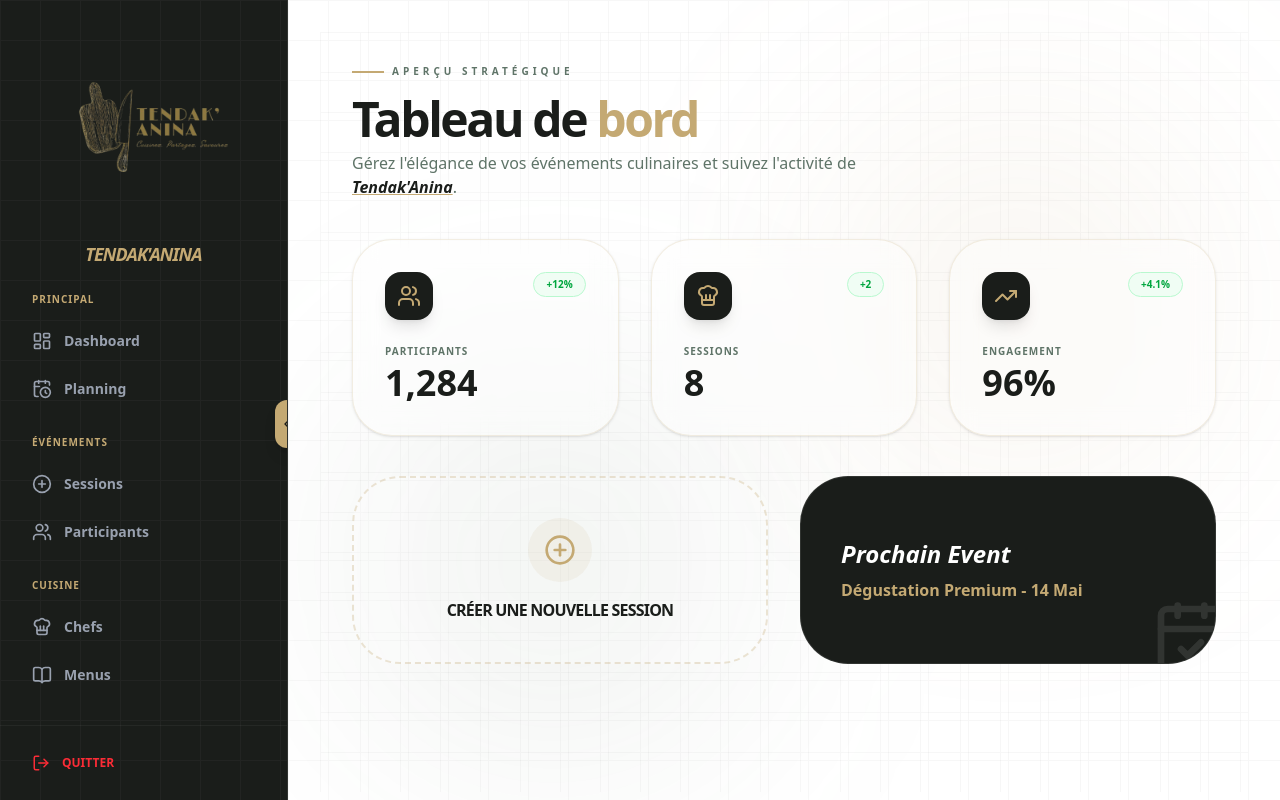
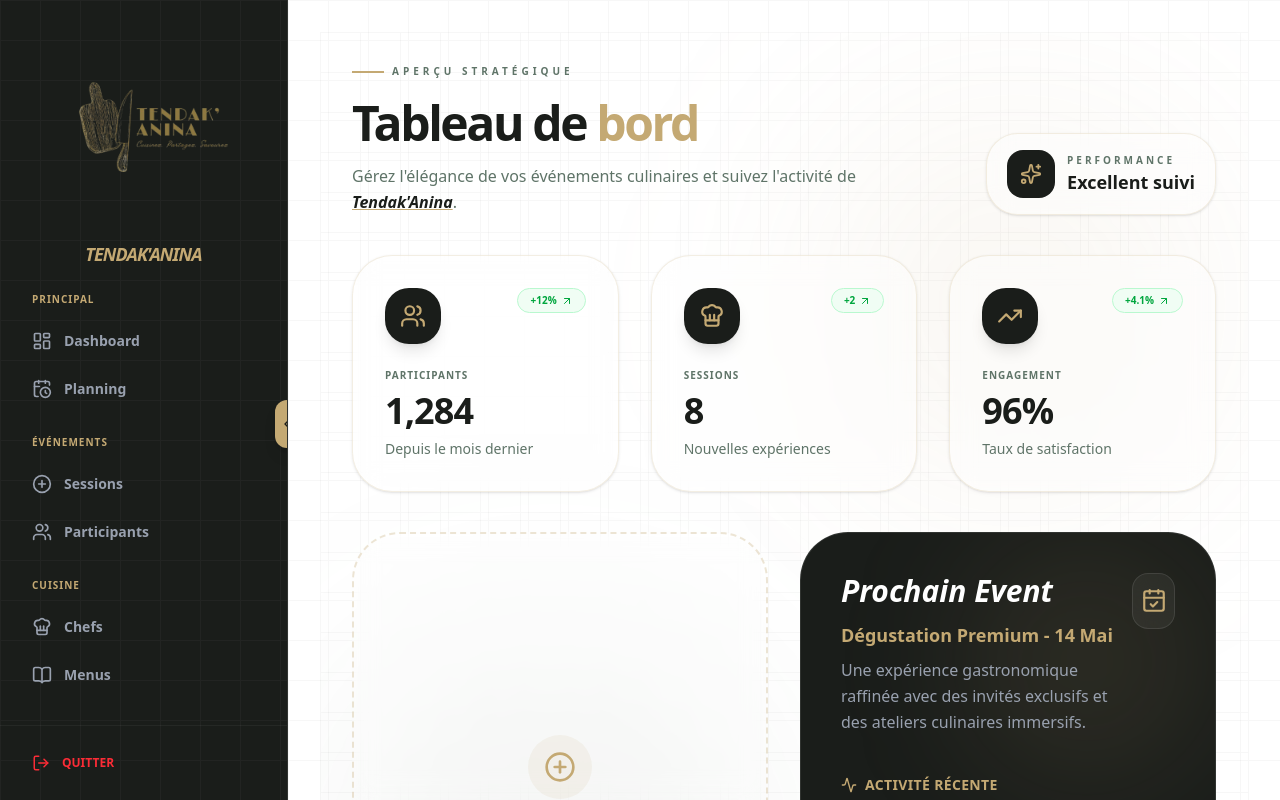
Before and after one commit to EventSync-Clown/eventsync-admin, a Next.js app in the folder frontend/: page /dashboard in a window 1280 px wide. Built offline with nearby package versions, Linux system fonts and the light colour scheme.

Commit message:
Feat: Dashboard finished, ready to employe

```diff
--- a/frontend/src/app/(dashboard)/dashboard/page.tsx
+++ b/frontend/src/app/(dashboard)/dashboard/page.tsx
@@ -1,84 +1,218 @@
 "use client";
 
-import React from 'react';
+import React from "react";
 import {
   Users,
   CalendarCheck,
   TrendingUp,
   ArrowUpRight,
   ChefHat,
-  PlusCircle
-} from 'lucide-react';
+  PlusCircle,
+  Sparkles,
+  Activity,
+} from "lucide-react";
 
 export default function AdminDashboard() {
   const stats = [
-    { label: "Participants", value: "1,284", icon: Users, change: "+12%" },
-    { label: "Sessions", value: "8", icon: ChefHat, change: "+2" },
-    { label: "Engagement", value: "96%", icon: TrendingUp, change: "+4.1%" },
+    {
+      id: 1,
+      label: "Participants",
+      value: "1,284",
+      icon: Users,
+      change: "+12%",
+      description: "Depuis le mois dernier",
+    },
+    {
+      id: 2,
+      label: "Sessions",
+      value: "8",
+      icon: ChefHat,
+      change: "+2",
+      description: "Nouvelles expériences",
+    },
+    {
+      id: 3,
+      label: "Engagement",
+      value: "96%",
+      icon: TrendingUp,
+      change: "+4.1%",
+      description: "Taux de satisfaction",
+    },
+  ];
+
+  const recentActivities = [
+    {
+      id: 1,
+      title: "Nouvelle réservation premium",
+      time: "Il y a 5 min",
+    },
+    {
+      id: 2,
+      title: "Session gastronomique validée",
+      time: "Il y a 18 min",
+    },
+    {
+      id: 3,
+      title: "Ajout d’un nouveau chef",
+      time: "Il y a 1 heure",
+    },
   ];
 
   return (
-    /* Le conteneur principal utilise le même fond et la même grille que la Sidebar */
-    <div className="min-h-screen p-8 space-y-10 animate-in fade-in duration-1000 relative">
-
-      {/* --- EFFETS DE FOND SYNCHRONISÉS --- */}
-      {/* Grille subtile */}
+    <div className="min-h-screen p-8 space-y-10 animate-in fade-in duration-1000 relative overflow-hidden">
       <div className="absolute inset-0 opacity-[0.03] pointer-events-none dark:invert bg-[linear-gradient(to_right,#000_1px,transparent_1px),linear-gradient(to_bottom,#000_1px,transparent_1px)] bg-[size:40px_40px]" />
 
-      {/* Lueurs colorées (Doré et Vert/Gris) */}
       <div className="absolute top-20 right-10 w-96 h-96 bg-[#c4a973]/10 blur-[120px] rounded-full pointer-events-none"></div>
       <div className="absolute bottom-10 left-10 w-96 h-96 bg-[#5f7468]/10 blur-[120px] rounded-full pointer-events-none"></div>
 
-      {/* --- HEADER --- */}
-      <div className="relative z-10 flex flex-col gap-2">
+      <div className="relative z-10 flex flex-col gap-3">
         <div className="flex items-center gap-2 mb-2">
           <div className="h-[2px] w-8 bg-[#c4a973]"></div>
-            <span className="text-[10px] uppercase tracking-[0.4em] font-black text-[#5f7468] dark:text-[#c4a973]/60">Aperçu Stratégique</span>
+          <span className="text-[10px] uppercase tracking-[0.4em] font-black text-[#5f7468] dark:text-[#c4a973]/60">
+            Aperçu Stratégique
+          </span>
         </div>
-        <h1 className="text-5xl font-black text-[#1a1d1a] dark:text-white tracking-tighter">
+
+        <div className="flex flex-col lg:flex-row lg:items-end lg:justify-between gap-6">
+          <div>
+            <h1 className="text-5xl font-black text-[#1a1d1a] dark:text-white tracking-tighter leading-none">
               Tableau de <span className="text-[#c4a973]">bord</span>
             </h1>
-        <p className="text-[#5f7468] dark:text-gray-400 font-medium max-w-xl">
-          Gérez l'élégance de vos événements culinaires et suivez l'activité de <span className="text-[#1a1d1a] dark:text-white font-bold italic underline decoration-[#c4a973]">Tendak'Anina</span>.
+
+            <p className="text-[#5f7468] dark:text-gray-400 font-medium max-w-xl mt-4 leading-relaxed">
+              Gérez l'élégance de vos événements culinaires et suivez
+              l'activité de{" "}
+              <span className="text-[#1a1d1a] dark:text-white font-bold italic underline decoration-[#c4a973]">
+                Tendak'Anina
+              </span>
+              .
             </p>
           </div>
 
-      {/* --- STATISTIQUES --- */}
+          <div className="flex items-center gap-3 px-5 py-4 rounded-[2rem] border border-[#c4a973]/20 bg-white/40 dark:bg-white/5 backdrop-blur-md shadow-sm">
+            <div className="w-12 h-12 rounded-2xl bg-[#1a1d1a] dark:bg-[#c4a973] flex items-center justify-center text-[#c4a973] dark:text-[#1a1d1a]">
+              <Sparkles size={22} />
+            </div>
+
+            <div>
+              <p className="text-[10px] uppercase tracking-[0.3em] font-black text-[#5f7468] dark:text-gray-500">
+                Performance
+              </p>
+              <h3 className="font-black text-[#1a1d1a] dark:text-white text-lg">
+                Excellent suivi
+              </h3>
+            </div>
+          </div>
+        </div>
+      </div>
+
       <div className="relative z-10 grid grid-cols-1 md:grid-cols-3 gap-8">
-        {stats.map((stat, i) => (
+        {stats.map((stat) => (
           <div
-            key={i}
-            className="group p-8 rounded-[2.5rem] bg-white/40 dark:bg-white/5 border border-[#c4a973]/20 dark:border-white/10 backdrop-blur-md hover:bg-white/80 dark:hover:bg-white/10 transition-all duration-500 shadow-sm hover:shadow-2xl"
+            key={stat.id}
+            className="group relative overflow-hidden p-8 rounded-[2.5rem] bg-white/40 dark:bg-white/5 border border-[#c4a973]/20 dark:border-white/10 backdrop-blur-md hover:bg-white/80 dark:hover:bg-white/10 transition-all duration-500 shadow-sm hover:shadow-2xl hover:-translate-y-1"
           >
-            <div className="flex justify-between items-start mb-6">
-              <div className="w-12 h-12 rounded-2xl bg-[#1a1d1a] dark:bg-[#c4a973] flex items-center justify-center text-[#c4a973] dark:text-[#1a1d1a] shadow-lg">
-                <stat.icon size={24} />
+            <div className="absolute top-0 right-0 w-40 h-40 bg-[#c4a973]/5 rounded-full blur-3xl opacity-0 group-hover:opacity-100 transition-all duration-700"></div>
+
+            <div className="relative z-10 flex justify-between items-start mb-6">
+              <div className="w-14 h-14 rounded-[1.5rem] bg-[#1a1d1a] dark:bg-[#c4a973] flex items-center justify-center text-[#c4a973] dark:text-[#1a1d1a] shadow-lg group-hover:scale-110 transition-transform duration-300">
+                <stat.icon size={26} />
               </div>
-              <span className="text-[10px] font-black text-green-600 bg-green-50 dark:bg-green-500/10 px-3 py-1 rounded-full border border-green-200 dark:border-green-500/20">
+
+              <span className="flex items-center gap-1 text-[10px] font-black text-green-600 bg-green-50 dark:bg-green-500/10 px-3 py-1 rounded-full border border-green-200 dark:border-green-500/20">
                 {stat.change}
+                <ArrowUpRight size={12} />
               </span>
             </div>
-            <p className="text-[10px] font-black text-[#5f7468] dark:text-gray-500 uppercase tracking-widest mb-1">{stat.label}</p>
-            <h2 className="text-4xl font-black text-[#1a1d1a] dark:text-white">{stat.value}</h2>
+
+            <div className="relative z-10">
+              <p className="text-[10px] font-black text-[#5f7468] dark:text-gray-500 uppercase tracking-widest mb-2">
+                {stat.label}
+              </p>
+
+              <h2 className="text-4xl font-black text-[#1a1d1a] dark:text-white tracking-tight">
+                {stat.value}
+              </h2>
+
+              <p className="text-sm text-[#5f7468] dark:text-gray-500 mt-2 font-medium">
+                {stat.description}
+              </p>
+            </div>
           </div>
         ))}
       </div>
 
-      {/* --- ACTIONS RAPIDES --- */}
       <div className="relative z-10 grid grid-cols-1 lg:grid-cols-2 gap-8">
-        <div className="p-10 rounded-[3rem] border-2 border-dashed border-[#c4a973]/30 flex flex-col items-center justify-center gap-4 group hover:border-[#c4a973] transition-all cursor-pointer bg-white/20 dark:bg-transparent">
-            <div className="w-16 h-16 rounded-full bg-[#c4a973]/10 flex items-center justify-center text-[#c4a973] group-hover:bg-[#c4a973] group-hover:text-white transition-all">
+        <div className="relative overflow-hidden p-10 rounded-[3rem] border-2 border-dashed border-[#c4a973]/30 flex flex-col items-center justify-center gap-5 group hover:border-[#c4a973] transition-all cursor-pointer bg-white/20 dark:bg-transparent backdrop-blur-md">
+          <div className="absolute inset-0 opacity-0 group-hover:opacity-100 transition-all duration-500 bg-gradient-to-br from-[#c4a973]/5 to-transparent"></div>
+
+          <div className="relative z-10 w-16 h-16 rounded-full bg-[#c4a973]/10 flex items-center justify-center text-[#c4a973] group-hover:bg-[#c4a973] group-hover:text-white transition-all duration-300 group-hover:scale-110">
             <PlusCircle size={32} />
           </div>
-            <span className="font-black uppercase tracking-tighter text-[#1a1d1a] dark:text-white">Créer une nouvelle session</span>
+
+          <div className="relative z-10 text-center">
+            <span className="font-black uppercase tracking-tighter text-[#1a1d1a] dark:text-white text-lg">
+              Créer une nouvelle session
+            </span>
+
+            <p className="text-sm text-[#5f7468] dark:text-gray-500 mt-2 font-medium">
+              Organisez une nouvelle expérience culinaire immersive.
+            </p>
+          </div>
         </div>
 
-        <div className="p-10 rounded-[3rem] bg-[#1a1d1a] dark:bg-[#c4a973]/5 border border-white/10 text-white flex items-center justify-between group overflow-hidden relative">
-            <div className="relative z-10">
-                <h3 className="text-2xl font-black mb-2 italic">Prochain Event</h3>
-                <p className="text-[#c4a973] font-bold">Dégustation Premium - 14 Mai</p>
+        <div className="relative overflow-hidden p-10 rounded-[3rem] bg-[#1a1d1a] dark:bg-[#c4a973]/5 border border-white/10 text-white flex flex-col justify-between min-h-[280px]">
+          <div className="absolute top-0 right-0 w-64 h-64 bg-[#c4a973]/10 rounded-full blur-3xl"></div>
+
+          <div className="relative z-10 flex items-start justify-between">
+            <div>
+              <h3 className="text-3xl font-black mb-3 italic">
+                Prochain Event
+              </h3>
+
+              <p className="text-[#c4a973] font-bold text-lg">
+                Dégustation Premium - 14 Mai
+              </p>
+
+              <p className="text-gray-400 mt-2 max-w-sm leading-relaxed">
+                Une expérience gastronomique raffinée avec des invités
+                exclusifs et des ateliers culinaires immersifs.
+              </p>
             </div>
-            <CalendarCheck size={80} className="absolute -right-4 -bottom-4 opacity-10 group-hover:scale-110 transition-transform" />
+
+            <div className="w-14 h-14 rounded-2xl bg-white/5 backdrop-blur-md border border-white/10 flex items-center justify-center">
+              <CalendarCheck size={26} className="text-[#c4a973]" />
+            </div>
+          </div>
+
+          <div className="relative z-10 mt-10 space-y-4">
+            <div className="flex items-center gap-2">
+              <Activity size={16} className="text-[#c4a973]" />
+              <span className="text-sm font-bold tracking-wide uppercase text-[#c4a973]">
+                Activité récente
+              </span>
+            </div>
+
+            <div className="space-y-3">
+              {recentActivities.map((activity) => (
+                <div
+                  key={activity.id}
+                  className="flex items-center justify-between p-4 rounded-2xl bg-white/5 border border-white/5 backdrop-blur-md"
+                >
+                  <div>
+                    <p className="font-semibold text-sm">
+                      {activity.title}
+                    </p>
+                    <p className="text-xs text-gray-400 mt-1">
+                      {activity.time}
+                    </p>
+                  </div>
+
+                  <div className="w-2 h-2 rounded-full bg-[#c4a973]"></div>
+                </div>
+              ))}
+            </div>
+          </div>
         </div>
       </div>
     </div>
```
Lines whose indentation alone changed are shown as unchanged.
